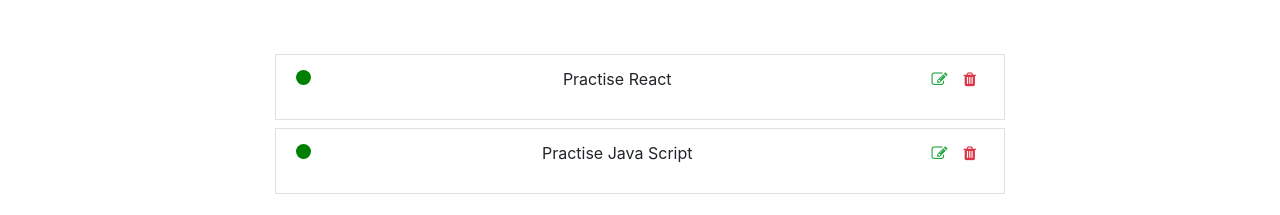
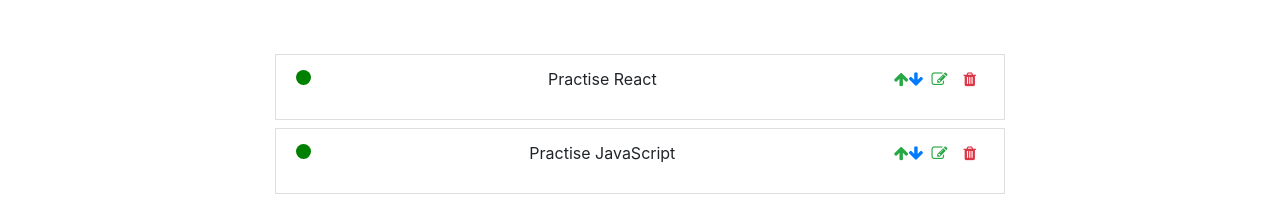
Before and after one commit to sbugarski86/React-app, a React (Create React App) app: page / in a window 1280 px wide. Shown: the part 435-650 px from the top of the page. Built offline with nearby package versions, Linux system fonts and the light colour scheme.

Commit message:
Up and Down Arrows added to todos list Items

```diff
--- a/src/App.css
+++ b/src/App.css
@@ -130,3 +130,9 @@
 .formikButton:hover {
   background-color: #0067d4;
 }
+.visibilityHidden{
+  display: none;
+}
+.visible{
+  display: block;
+}
--- a/src/components/contactForm/FormikForm.js
+++ b/src/components/contactForm/FormikForm.js
@@ -72,13 +72,12 @@
       .min(9, 'Password must be 9 characters or longer')
       .required('Password is required')
   }),
-  handleSubmit(values, { resetForm, setErrors, setSubmitting, setStatus }) {
+  handleSubmit(values, { resetForm, setErrors, setSubmitting }) {
     setTimeout(() => {
       if (values.email === 'bugarski.stevan@gmail.com') {
         setErrors({ email: 'That email is already taken' });
       } else {
         resetForm();
-        setStatus({ success: 'Email sent!' });
       }
       setSubmitting(false);
     }, 2000);
--- a/src/components/todo/TodoForm.js
+++ b/src/components/todo/TodoForm.js
@@ -5,9 +5,11 @@
 const TodoForm = () => {
   const [text, setText] = useState('');
   const [todos, setTodos] = useState([
-    'Practise React',
-    'Practise Java Script'
+    { text: 'Practise React', key: 0 },
+    { text: 'Practise JavaScript', key: 1 }
   ]);
+  const [nextKey, setNextKey] = useState(2);
+
   const handleChange = e => {
     setText(e.target.value);
   };
@@ -16,15 +18,17 @@
     e.preventDefault();
     const letterNumber =
       '^[A-Za-z0-9 /!/./-/_]*[A-Za-z0-9/!/./-][A-Za-z0-9/!/./-/_]*$';
-    //const letterNumber = /^[\w\-\s]+$/;
-    const newTodos = [...todos, text];
     if (text.match(letterNumber) && text.length < 30) {
+      const newKey = nextKey;
+      setNextKey(nextKey + 1);
+      const newTodos = [...todos, { text, key: newKey }];
       setTodos(newTodos);
       setText('');
+    } else {
+
     }
   };
   const handleDelete = e => {
-    console.log(e.target.dataset.index)
     const index = e.target.dataset.index;
     const list = [...todos];
     list.splice(index, 1);
@@ -35,7 +39,26 @@
     setText('');
     setTodos([]);
   };
-
+  const moveUp = e => {
+    let fromIndex = e.target.dataset.index;
+    let toIndex = fromIndex - 1;
+    let todosList = [...todos];
+    if (fromIndex !== 0) {
+      let movedCard = todosList.splice(fromIndex, 1)[0];
+      todosList.splice(toIndex, 0, movedCard);
+      setTodos(todosList);
+    }
+  };
+  const moveDown = e => {
+    let fromIndex = e.target.dataset.index;
+    let toIndex = fromIndex + 1;
+    let todosList = [...todos];
+    if (fromIndex !== todosList.length) {
+      let movedCard = todosList.splice(fromIndex, 1)[0];
+      todosList.splice(toIndex, 0, movedCard);
+      setTodos(todosList);
+    }
+  };
   return (
     <div>
       <div>
@@ -53,14 +76,18 @@
             />
             <div>
               <h3 className='text-capitalize text-center my-5'>todo list</h3>
-              {todos.map((item, index) => (
-                <Todo
-                  text={item}
-                  key={index}
-                  index={index}
-                  clickHandler={handleDelete}
-                />
-              ))}
+              {todos.map((item, index) =>
+                item ? (
+                  <Todo
+                    text={item.text}
+                    key={item.key}
+                    index={index}
+                    handleDelete={handleDelete}
+                    moveUp={moveUp}
+                    moveDown={moveDown}
+                  />
+                ) : null
+              )}
             </div>
             <button
               type='button'
--- a/src/components/todo/TodoList.js
+++ b/src/components/todo/TodoList.js
@@ -1,27 +1,33 @@
 import React, { useState } from 'react';
 
 const Todo = props => {
+  const [currentText, setCurrentText] = useState(props.text);
   const [checked, setChecked] = useState(false);
   const [editItem, setEditItem] = useState(false);
-  const [editItemtext, setEditItemText] = useState('');
+  const [editItemText, setEditItemText] = useState('');
+
   const handleCheck = () => {
     setChecked(!checked);
   };
-  const onChange = e => {
+  const onInput = e => {
     setEditItemText(e.target.value);
   };
   const handleEditItem = () => {
+    setEditItemText(currentText);
     setEditItem(!editItem);
   };
   const checkOut = () => {
+    setCurrentText(editItemText);
+    setEditItemText('');
     setEditItem(false);
   };
+
   return editItem ? (
     <div className='editItem'>
       <div> &nbsp;</div>
       <input
-        defaultValue={editItemtext ? editItemtext : props.text}
-        onChange={onChange}
+        value={editItemText}
+        onChange={onInput}
         className='editTextInput'
       />
       <button onClick={checkOut}>Ok</button>
@@ -39,11 +45,23 @@
         </span>
 
         <div>
-          <p className={!checked ? null : 'lineThrough'}>
-            {!editItemtext ? props.text : editItemtext}
-          </p>
+          <p className={!checked ? null : 'lineThrough'}>{currentText}</p>
         </div>
         <div>
+          <span>
+            <i
+              className='fa fa-arrow-up text-success'
+              data-index={props.index}
+              onClick={props.moveUp}
+            ></i>
+          </span>
+          <span>
+            <i
+              className='fa fa-arrow-down text-primary'
+              data-index={props.index}
+              onClick={props.moveDown}
+            ></i>
+          </span>
           <span className='mx-2 text-success'>
             <i className='fa fa-edit' onClick={handleEditItem}></i>
           </span>
@@ -51,7 +69,7 @@
             <i
               className='fa fa-trash'
               data-index={props.index}
-              onClick={props.clickHandler}
+              onClick={props.handleDelete}
             ></i>
           </span>
         </div>
```
Also changed, not shown: 1 other file (tests, documents, lock files or other folders).
